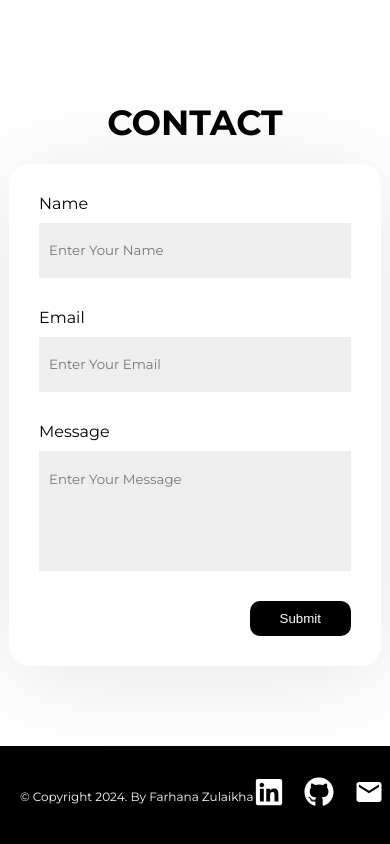
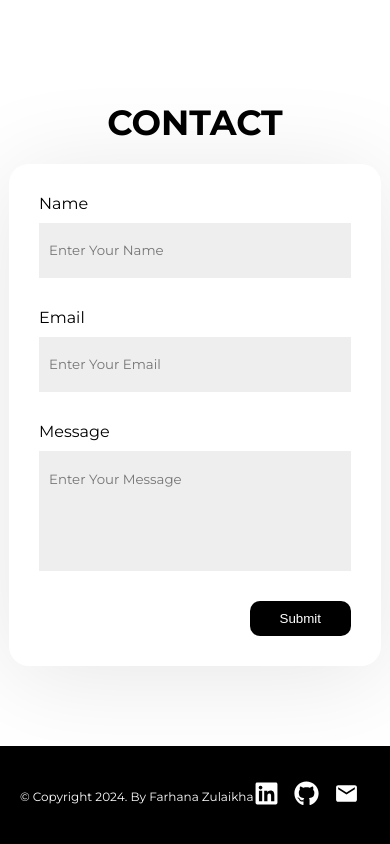
Before and after one commit to farhanazulaikha/my-portfolio, a React (Vite) app: page / in a window 390 px wide. Shown: the part 2470-3314 px from the top of the page. Built offline with nearby package versions, Linux system fonts and the light colour scheme.

Commit message:
make footer responsive

```diff
--- a/src/assets/styles/footer.css
+++ b/src/assets/styles/footer.css
@@ -30,3 +30,10 @@ footer {
     text-decoration: none;
     color: white;
 }
+
+@media (max-width: 570px) {
+    .footer-right-section {
+        font-size: 25px;
+        grid-template-columns: repeat(3, 40px);
+    }
+}
```
